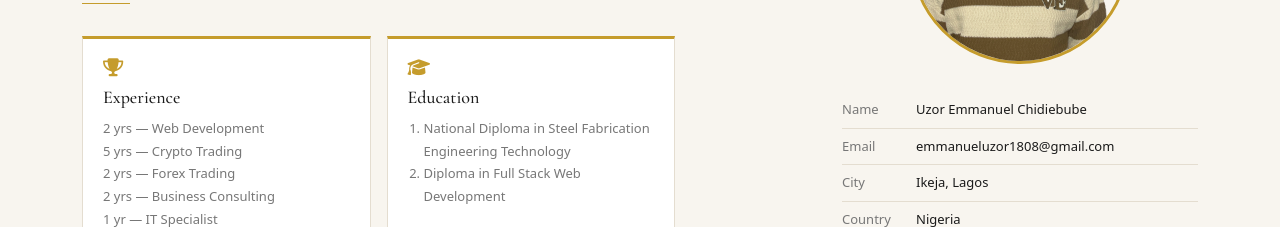
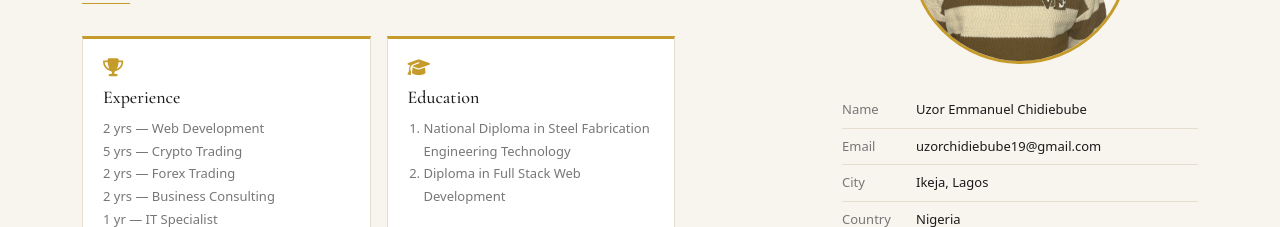
Before and after one commit to spelzi/my-portfolio, a React (Vite) app: page / in a window 1280 px wide. Shown: the part 1140-1367 px from the top of the page. Built offline with nearby package versions, Linux system fonts and the light colour scheme; no server answers.

Commit message:
fix(home): update contact email

```diff
--- a/src/Component/Home.jsx
+++ b/src/Component/Home.jsx
@@ -123,7 +123,7 @@ function Home() {
                 <div className="profile-details">
                   {[
                     ["Name", "Uzor Emmanuel Chidiebube"],
-                    ["Email", "emmanueluzor1808@gmail.com"],
+                    ["Email", "uzorchidiebube19@gmail.com"],
                     ["City", "Ikeja, Lagos"],
                     ["Country", "Nigeria"],
                   ].map(([key, val]) => (
```
Also changed, not shown: 2 other files (tests, documents, lock files or other folders).
